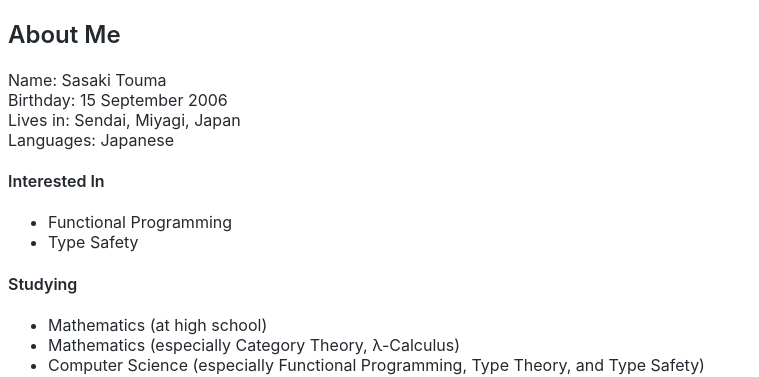
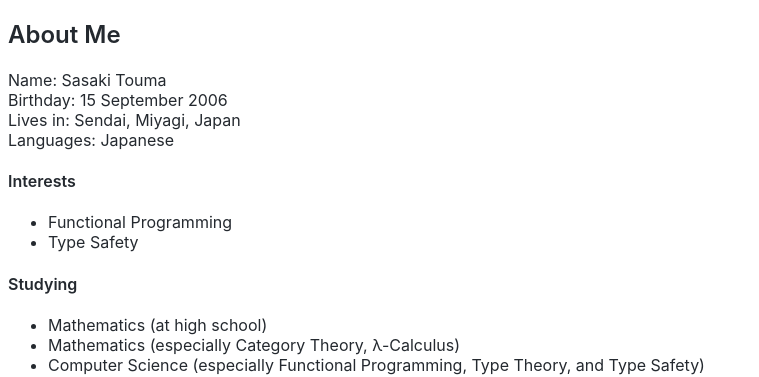
Before and after one commit to t-sasaki915/t-sasaki-net, a Jekyll site: the page built from docs/index.md, in a window 1280 px wide. Shown: the top 377 px of the page, without its empty margins (0-759 px from the left). Built offline with Jekyll 4.4.1, drawn with Linux system fonts in a browser that asks for light colours; Markdown is read by kramdown in place of the engine named in the settings.

Commit message:
Update index.md

```diff
--- a/docs/index.md
+++ b/docs/index.md
@@ -10,7 +10,7 @@ Birthday: 15 September 2006<br>
 Lives in: Sendai, Miyagi, Japan<br>
 Languages: Japanese
 
-#### Interested In
+#### Interests
 - Functional Programming
 - Type Safety
 
```
